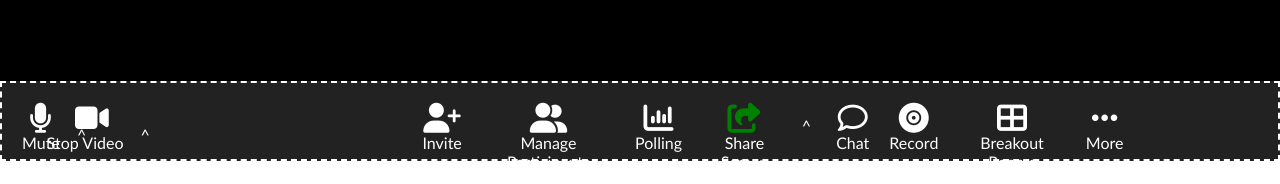
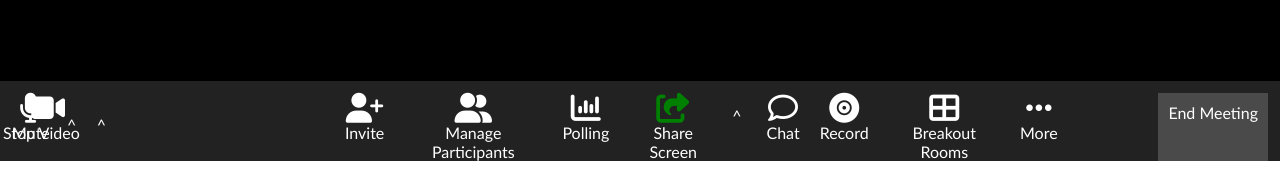
Before and after one commit to ChmielewskiGianpiero/html-css-zoom, a plain HTML site: page index.html in a window 1280 px wide. Shown: the part 1174-1358 px from the top of the page. Drawn offline with Linux system fonts and the light colour scheme.

Commit message:
ADD - end meetings

```diff
--- a/css/style.css
+++ b/css/style.css
@@ -122,6 +122,11 @@
     color: green;
 }
 
+.bg-light-grey{
+    background-color: #4A4A4A;
+    padding: 10px;
+}
+
 /* debug */
 
 .debug .container,.debug .toolbar {
@@ -133,7 +138,7 @@
     border: 2px dashed white;
 }
 
-.debugg section [class^='col-']{
+.debug section [class^='col-']{
     border: 2px dashed green;
     padding: 20px;
 }
--- a/index.html
+++ b/index.html
@@ -7,7 +7,7 @@
     <link rel="stylesheet" href="./css/style.css">
     <link rel="stylesheet" href="https://cdnjs.cloudflare.com/ajax/libs/font-awesome/6.4.2/css/all.min.css" integrity="sha512-z3gLpd7yknf1YoNbCzqRKc4qyor8gaKU1qmn+CShxbuBusANI9QpRohGBreCFkKxLhei6S9CQXFEbbKuqLg0DA==" crossorigin="anonymous" referrerpolicy="no-referrer"/>
 </head>
-<body class="debug">
+<body class="debugg">
     <main class="main-page main-container">
         <div class="container-photo">
             <img src="https://picsum.photos/300/200/?blur" alt="">
@@ -144,7 +144,10 @@
                     </li>
                 </ol>
             </div>
-            <div class="col">
+            <div class="col bg-light-grey">
+                <div>
+                    End Meeting
+                </div>
             </div>
         </div>
     </section>
```
